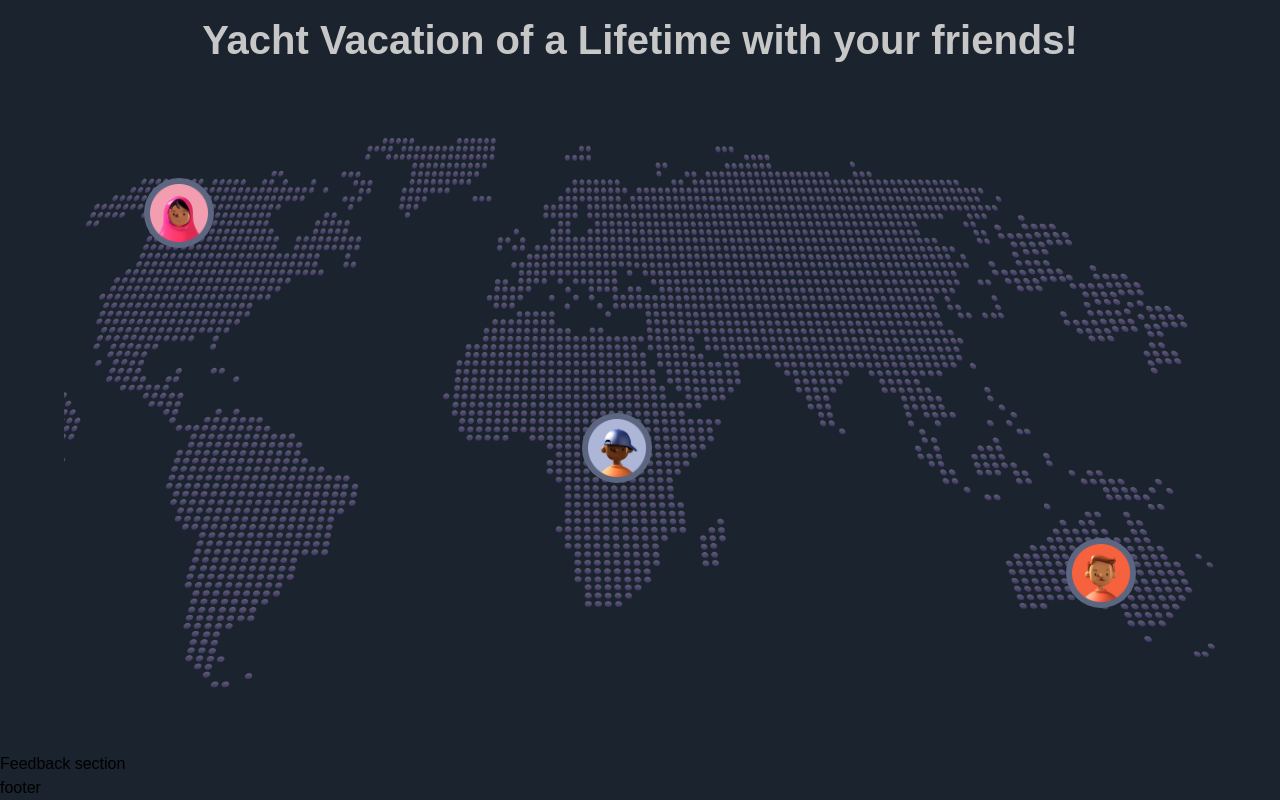
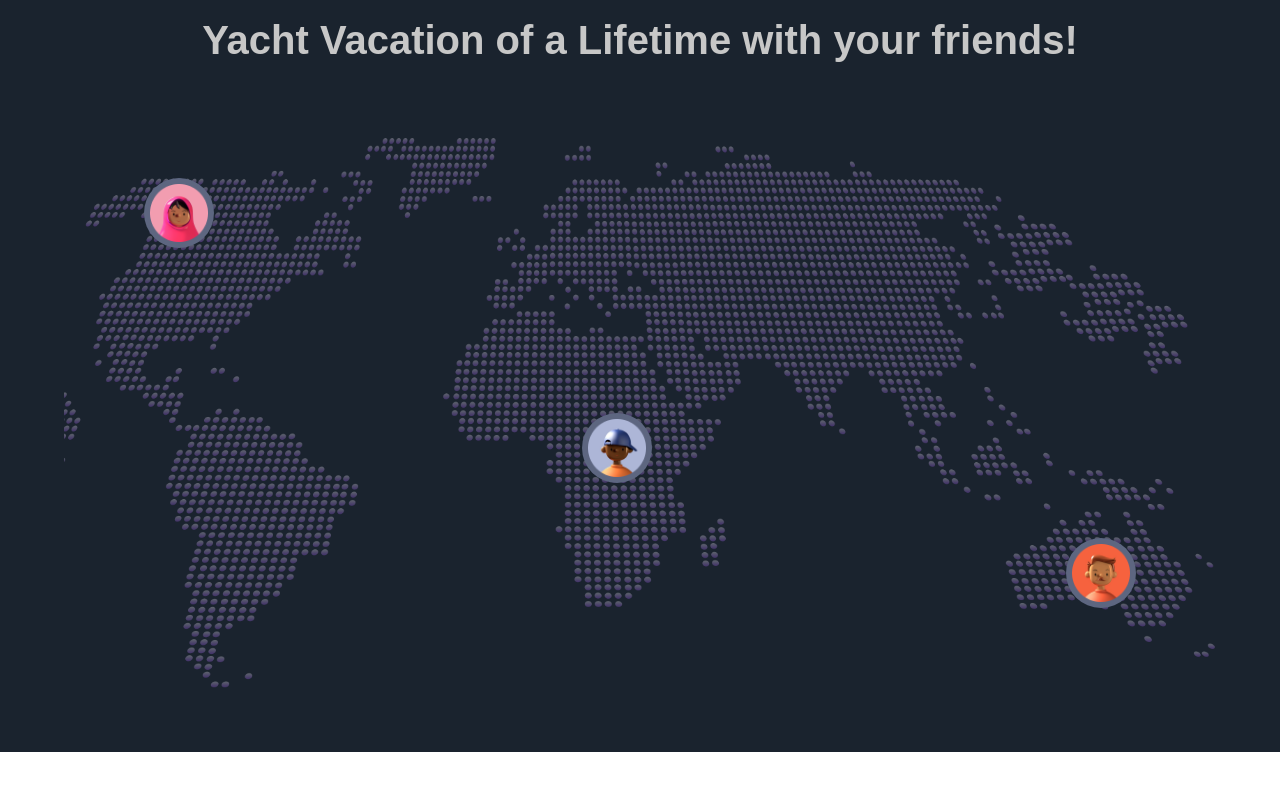
Before and after one commit to VladaBolotova/yacht-landing-page, a Next.js app: page / in a window 1280 px wide. Shown: the part 3513-4313 px from the top of the page. After the commit the page ends 4265 px from the top, so only its background shows below. Built offline with nearby package versions, Linux system fonts and the light colour scheme; a web font is replaced by a local one.

Commit message:
removing footer

```diff
--- a/components/Footer.jsx
+++ b/components/Footer.jsx
@@ -2,7 +2,7 @@
 
 const Footer = () => (
   <footer>
-    footer
+
   </footer>
 );
 
--- a/sections/Feedback.jsx
+++ b/sections/Feedback.jsx
@@ -2,7 +2,7 @@
 
 const Feedback = () => (
   <section>
-    Feedback section
+
   </section>
 );
 
```
